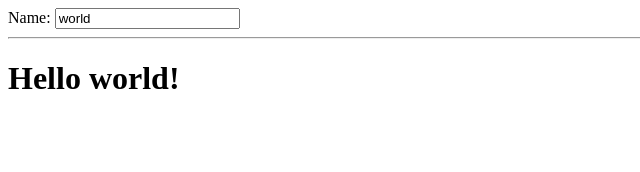
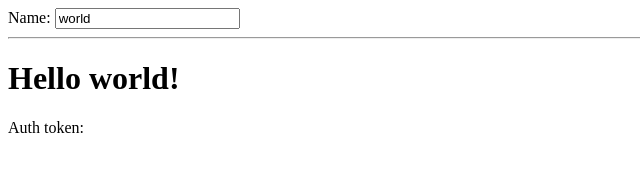
Before and after one commit to ismailarilik/single-spa-angularjs-webpack-example, a website built with webpack: page dist/index.html in a window 1280 px wide. Shown: the full height of the page, 0-640 px from the left. Built offline with nearby package versions, Linux system fonts and the light colour scheme; some packages are replaced by stand-ins of ours; what single-spa-angularjs would draw is missing.

Commit message:
Use prop passed to this microfrontend

```diff
--- a/src/hello-component.html
+++ b/src/hello-component.html
@@ -3,4 +3,5 @@
 	<input type="text" ng-model="$ctrl.yourName" placeholder="Enter a name here">
 	<hr>
 	<h1>Hello {{$ctrl.yourName}}!</h1>
+	<div>Auth token: {{ $root.singleSpaProps.authToken }}</div>
 </div>
```
